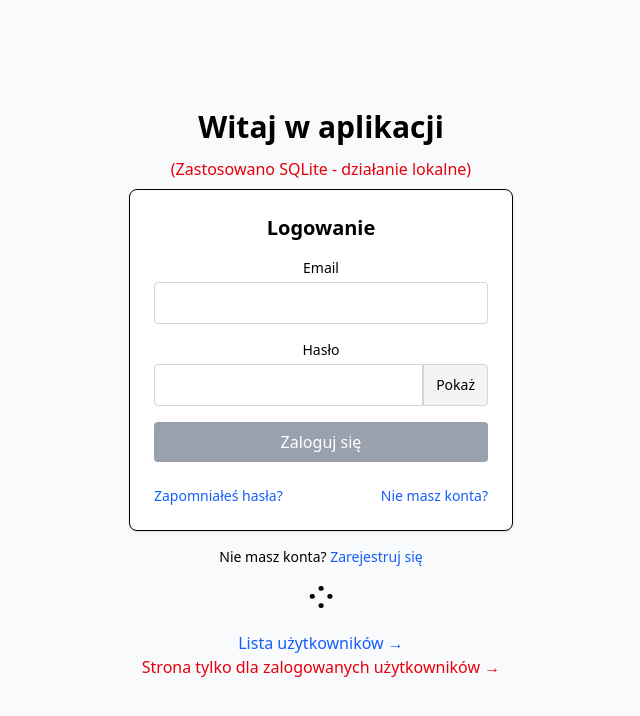
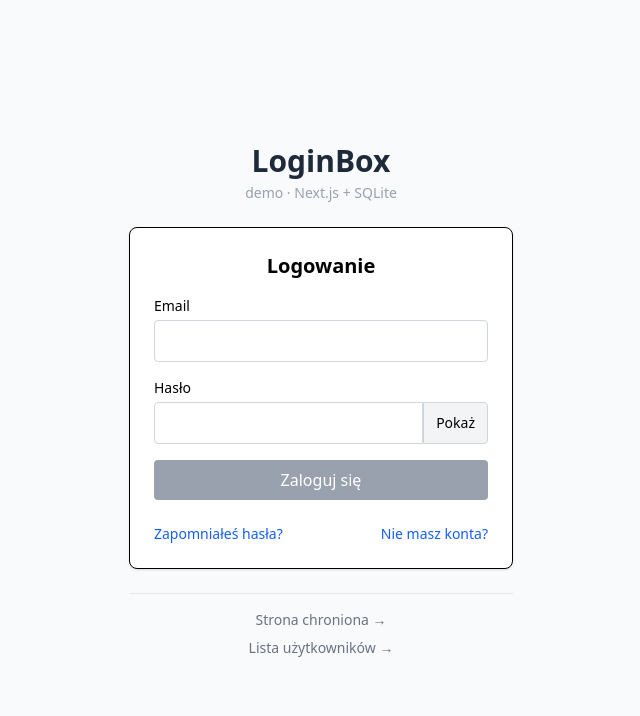
Before and after one commit to BartoszBee/loginbox, a Next.js app: page / in a window 1280 px wide. Shown: the top 716 px of the page, without its empty margins (319-959 px from the left). Built offline with nearby package versions, Linux system fonts and the light colour scheme.

Commit message:
final touch

```diff
--- a/app/api/reset/request/route.ts
+++ b/app/api/reset/request/route.ts
@@ -16,8 +16,8 @@
 
   const token = crypto.randomUUID();
 
-  // Token ważny 200 minut
-  const expiresAt = new Date(Date.now() + 20 * 60 * 10000)
+  // Token ważny 20 minut
+  const expiresAt = new Date(Date.now() + 20 * 60 * 1000)
     .toISOString()
     .slice(0, 19)
     .replace("T", " ");
--- a/app/page.tsx
+++ b/app/page.tsx
@@ -1,37 +1,48 @@
 import Link from "next/link";
 import LoginBox from "@/components/LoginBox";
 
-export default function HomePage() {
+export default async function HomePage({
+  searchParams,
+}: {
+  searchParams: Promise<{ info?: string }>;
+}) {
+  const { info } = await searchParams;
   return (
     <main className="min-h-screen flex flex-col items-center justify-center p-4 bg-gray-50">
-      <h1 className="text-3xl font-bold mb-3">Witaj w aplikacji</h1>
-      <p className="text-red-600 mb-2">(Zastosowano SQLite - działanie lokalne)</p>
+      <div className="w-full max-w-sm">
 
-      <div className="w-full max-w-sm text-center">
+        {/* Nagłówek */}
+        <div className="text-center mb-6">
+          <h1 className="text-3xl font-bold text-gray-800">LoginBox</h1>
+          <p className="text-sm text-gray-400 mt-1">demo · Next.js + SQLite</p>
+        </div>
+
+        {/* Komunikat przy przekierowaniu z chronionej strony */}
+        {info === "login" && (
+          <p className="text-amber-700 bg-amber-50 border border-amber-200 rounded-lg px-4 py-2 mb-4 text-sm text-center">
+            Musisz się zalogować, aby przejść do tej strony.
+          </p>
+        )}
+
+        {/* Box logowania */}
         <LoginBox />
 
-        <p className="text-center mt-4 text-sm">
-          Nie masz konta?{" "}
+        {/* Linki nawigacyjne */}
+        <div className="mt-6 border-t border-gray-200 pt-4 flex flex-col gap-2 text-sm text-center">
           <Link
-            href="/register"
-            className="text-blue-600 hover:underline font-medium"
+            href="/protected"
+            className="text-gray-500 hover:text-gray-800 hover:underline transition-colors"
           >
-            Zarejestruj się
+            Strona chroniona →
           </Link>
-        </p>
-        <p className="text-3xl font-bold mt-3">⁘</p>
-        <Link
-          href="/users"
-          className="text-blue-600 hover:underline mx-auto inline-block  mt-4"
-        >
-          Lista użytkowników →
-        </Link>
-        <Link
-          href="/protected"
-          className="text-red-600 hover:underline mx-auto inline-block  mb-3 "
-        >
-          Strona tylko dla zalogowanych użytkowników →
-        </Link>
+          <Link
+            href="/users"
+            className="text-gray-500 hover:text-gray-800 hover:underline transition-colors"
+          >
+            Lista użytkowników →
+          </Link>
+        </div>
+
       </div>
     </main>
   );
--- a/proxy.ts
+++ b/proxy.ts
@@ -9,7 +9,7 @@
 
   if (protectedPaths.some((p) => req.nextUrl.pathname.startsWith(p))) {
     if (!session) {
-      return NextResponse.redirect(new URL("/", req.url));
+      return NextResponse.redirect(new URL("/?info=login", req.url));
     }
   }
 
```
Also changed, not shown: 2 other files (tests, documents, lock files or other folders).
